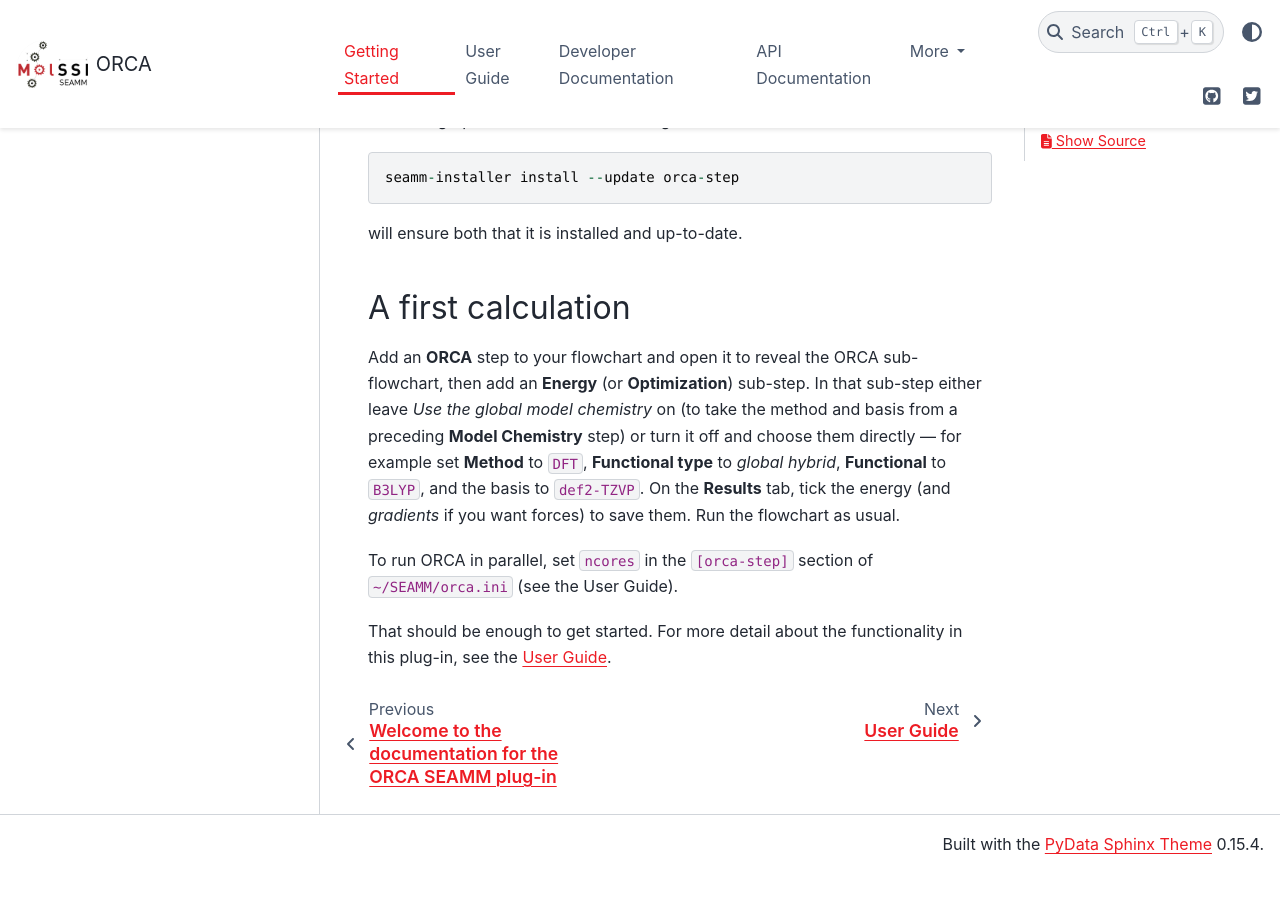
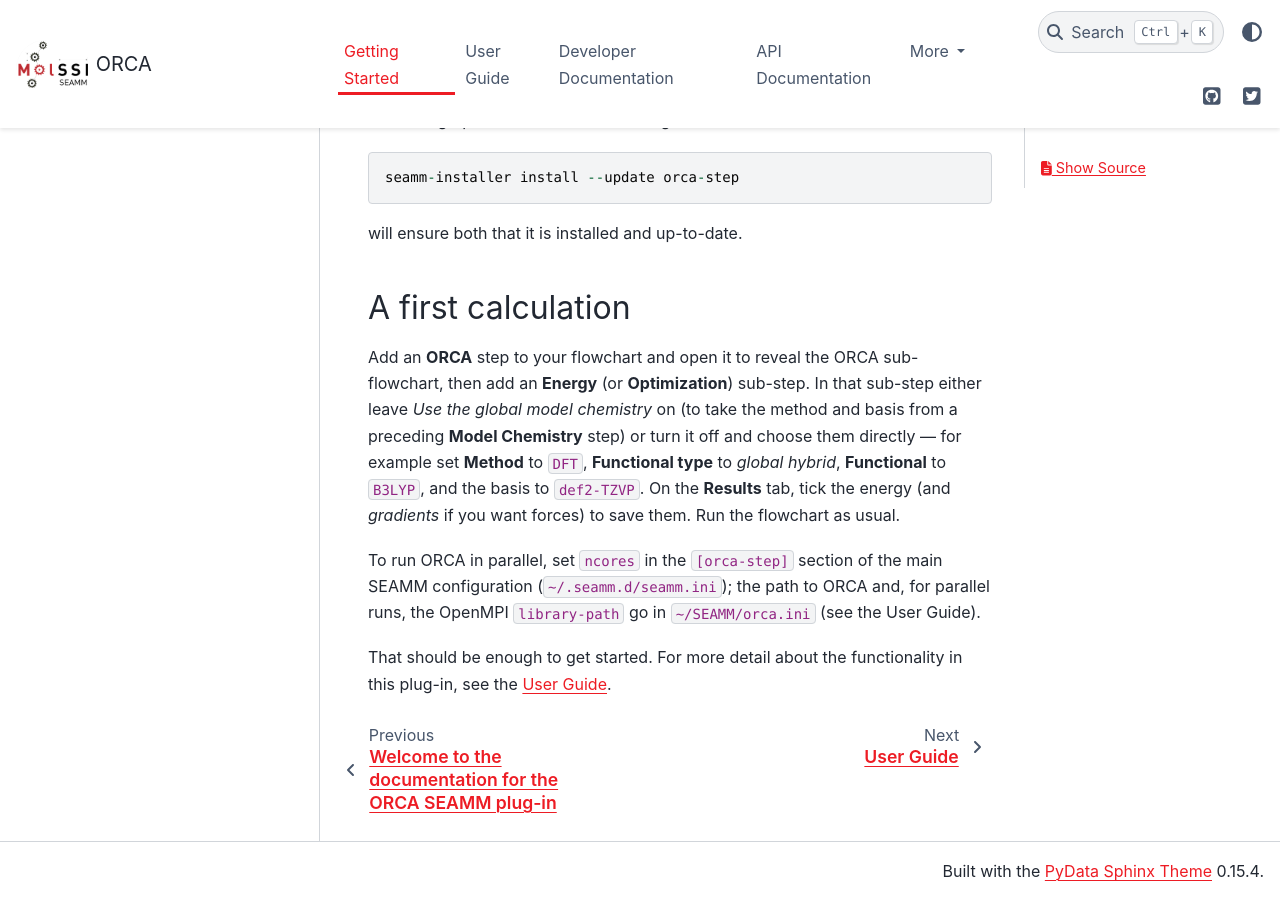
Before and after one commit to molssi-seamm/orca_step, a Sphinx documentation site: the page built from docs/getting_started/index.rst, in a window 1280 px wide and 900 px high, scrolled down 536 px. Built offline with Sphinx 7.4.7 and the PyData theme 0.15.4, drawn with Linux system fonts in a browser that asks for light colours; pages that are not in the unit, such as notebooks, are missing from menus; before the commit the page ends 1410 px from its top, so only the background shows below that.

Commit message:
Docs: correct the parallel/config note in getting-started
Co-Authored-By: Claude Opus 4.8 (1M context) <noreply@anthropic.com>

```diff
--- a/docs/getting_started/index.rst
+++ b/docs/getting_started/index.rst
@@ -35,7 +35,9 @@ them directly — for example set **Method** to ``DFT``, **Functional type** to
 On the **Results** tab, tick the energy (and *gradients* if you want forces) to
 save them. Run the flowchart as usual.
 
-To run ORCA in parallel, set ``ncores`` in the ``[orca-step]`` section of
-``~/SEAMM/orca.ini`` (see the User Guide).
+To run ORCA in parallel, set ``ncores`` in the ``[orca-step]`` section of the
+main SEAMM configuration (``~/.seamm.d/seamm.ini``); the path to ORCA and, for
+parallel runs, the OpenMPI ``library-path`` go in ``~/SEAMM/orca.ini`` (see the
+User Guide).
 
 That should be enough to get started. For more detail about the functionality in this plug-in, see the :ref:`User Guide <user-guide>`.
--- a/docs/user_guide/index.rst
+++ b/docs/user_guide/index.rst
@@ -143,8 +143,8 @@ libraries.
 Running ORCA in parallel
 ========================
 
-By default ORCA now uses all the cores the machine or batch job provides.
-Settings come from two files with different jobs:
+By default ORCA uses all the cores the machine or batch job provides. Settings
+come from two files with different jobs:
 
 * **How to run ORCA** lives in ``~/SEAMM/orca.ini`` -- the full path to the
   executable and the OpenMPI ``library-path`` for parallel runs:
```
